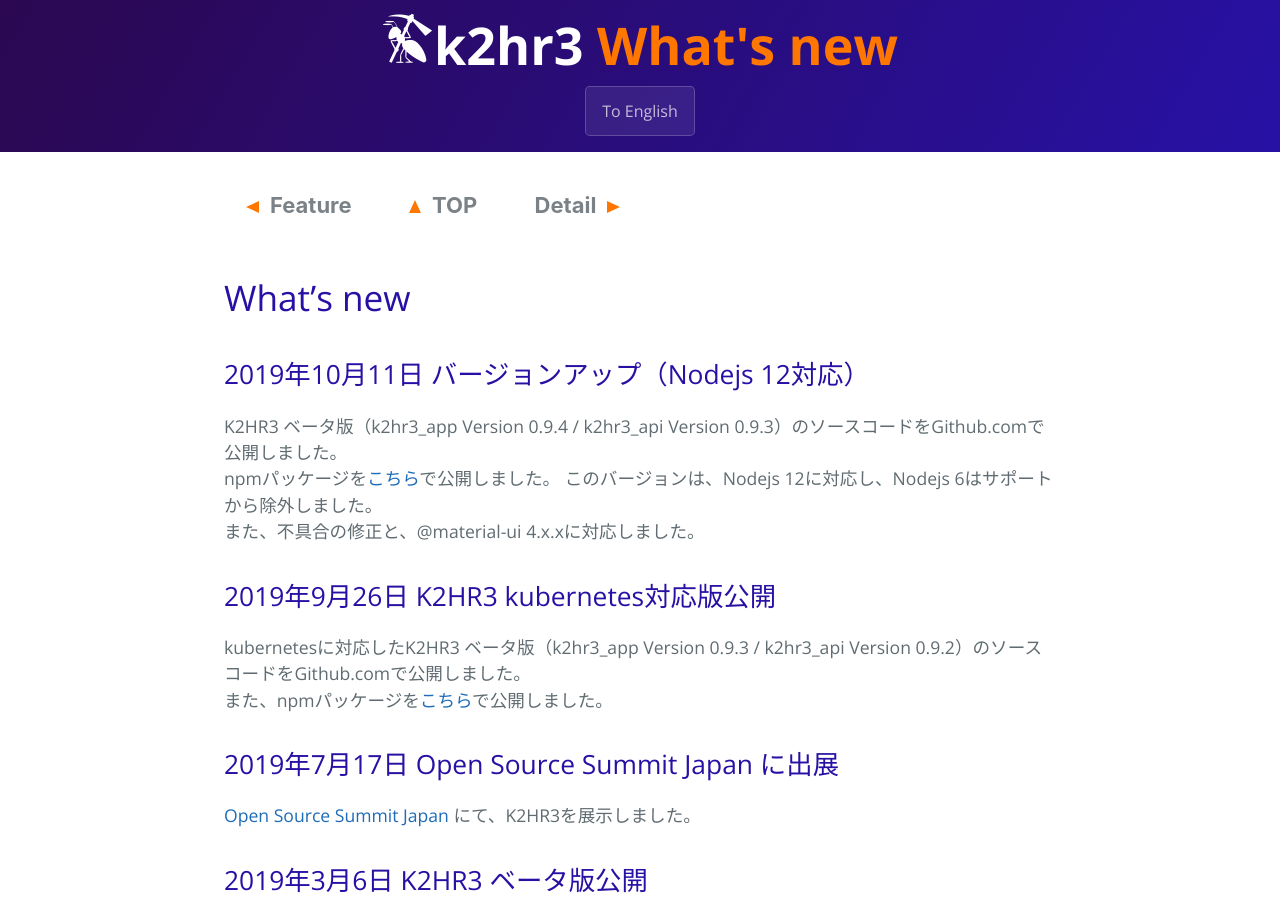
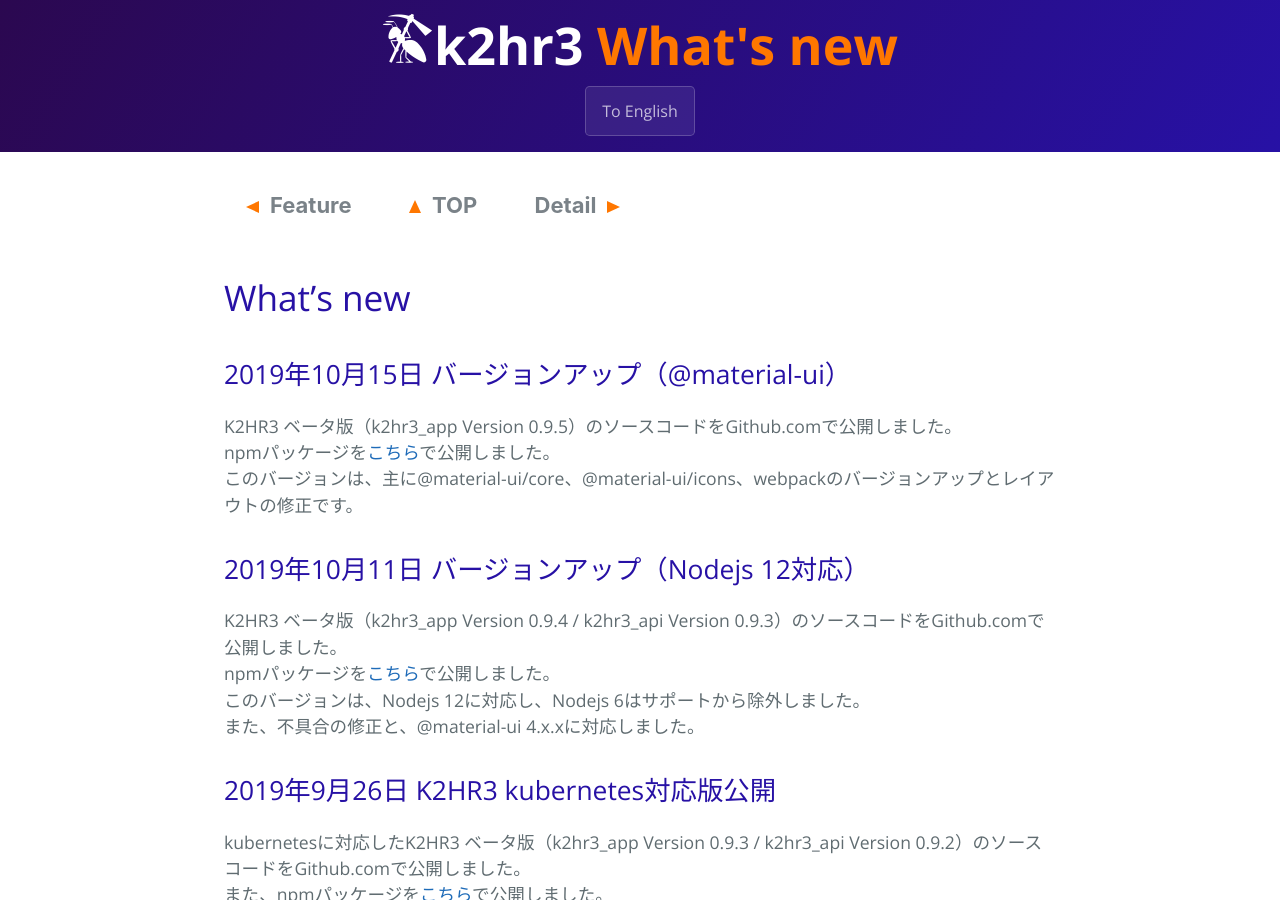
Before and after one commit to yahoojapan/k2hr3, a Jekyll site: the page built from whatnewja.md, in a window 1280 px wide and 900 px high. Built offline with Jekyll 4.4.1, drawn with Linux system fonts in a browser that asks for light colours.

Commit message:
Updated whatnew.md for release 0.9.5

```diff
--- a/whatnewja.md
+++ b/whatnewja.md
@@ -14,6 +14,11 @@ next_string: Detail
 ---
 
 # What's new
+## 2019年10月15日 バージョンアップ（@material-ui）
+K2HR3 ベータ版（k2hr3_app Version 0.9.5）のソースコードをGithub.comで公開しました。
+npmパッケージを[こちら](https://www.npmjs.com/org/antpickax)で公開しました。
+このバージョンは、主に@material-ui/core、@material-ui/icons、webpackのバージョンアップとレイアウトの修正です。
+
 ## 2019年10月11日 バージョンアップ（Nodejs 12対応）
 K2HR3 ベータ版（k2hr3_app Version 0.9.4 / k2hr3_api Version 0.9.3）のソースコードをGithub.comで公開しました。
 npmパッケージを[こちら](https://www.npmjs.com/org/antpickax)で公開しました。
```
Also changed, not shown: whatnew.md (+3 -0 lines).
